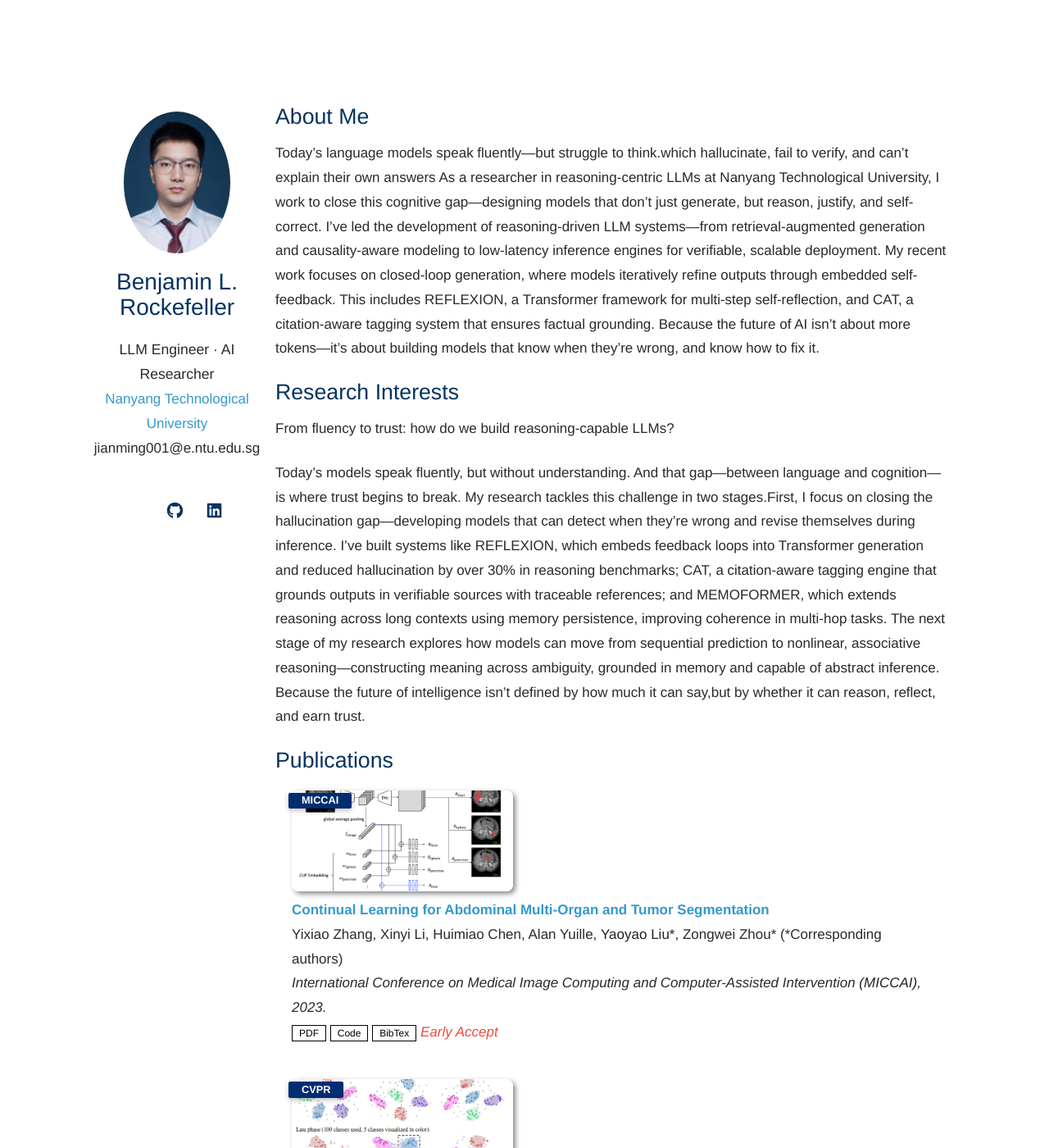
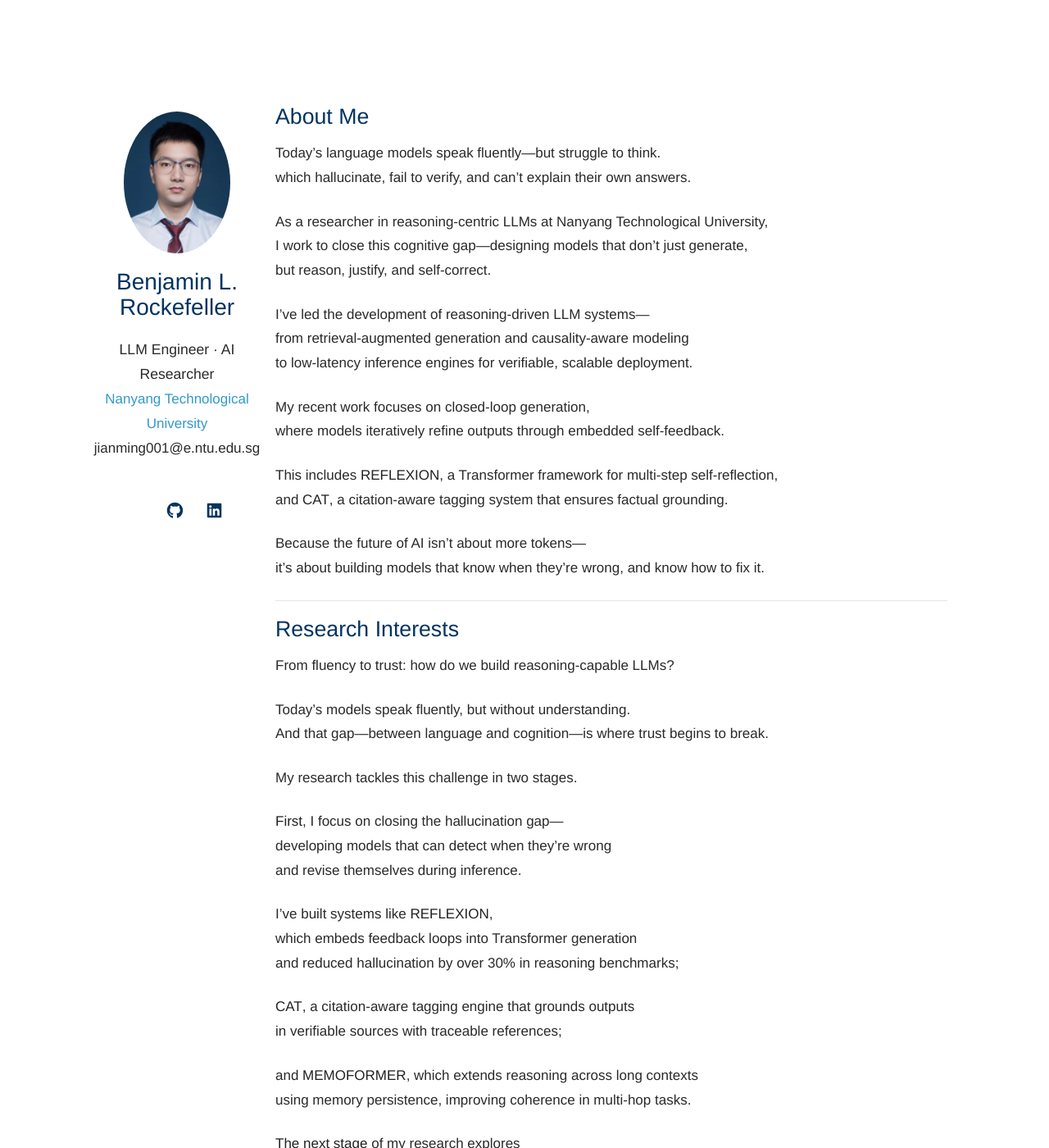
Before and after one commit to BenjaminRockefeller/benjaminrockefeller.github.io, a Jekyll site: the page built from index.md, in a window 1280 px wide and 1400 px high. Shown: the whole window at 82% size. Built offline with Jekyll 4.4.1, drawn with Linux system fonts in a browser that asks for light colours; a style sheet for code colours, icons or effects is not loaded; our own code applies the rules of GitHub Pages for plain Markdown files; some of the changed text lies outside the part shown.

Commit message:
Update index.md

```diff
--- a/index.md
+++ b/index.md
@@ -1,24 +1,64 @@
 ---
 layout: homepage
 ---
+
 ## About Me
 
-Today’s language models speak fluently—but struggle to think.which hallucinate, fail to verify, and can’t explain their own answers
-As a researcher in reasoning-centric LLMs at Nanyang Technological University, I work to close this cognitive gap—designing models that don’t just generate, but reason, justify, and self-correct.
-I’ve led the development of reasoning-driven LLM systems—from retrieval-augmented generation and causality-aware modeling to low-latency inference engines for verifiable, scalable deployment.
-My recent work focuses on closed-loop generation, where models iteratively refine outputs through embedded self-feedback.
-This includes REFLEXION, a Transformer framework for multi-step self-reflection, and CAT, a citation-aware tagging system that ensures factual grounding.
-Because the future of AI isn’t about more tokens—it’s about building models that know when they’re wrong, and know how to fix it.
+Today’s language models speak fluently—but struggle to think.
+which hallucinate, fail to verify, and can’t explain their own answers.
+
+As a researcher in reasoning-centric LLMs at Nanyang Technological University,
+I work to close this cognitive gap—designing models that don’t just generate,
+but reason, justify, and self-correct.
+
+I’ve led the development of reasoning-driven LLM systems—
+from retrieval-augmented generation and causality-aware modeling
+to low-latency inference engines for verifiable, scalable deployment.
+
+My recent work focuses on closed-loop generation,
+where models iteratively refine outputs through embedded self-feedback.
+
+This includes **REFLEXION**, a Transformer framework for multi-step self-reflection,
+and **CAT**, a citation-aware tagging system that ensures factual grounding.
+
+Because the future of AI isn’t about more tokens—
+it’s about building models that know when they’re wrong, and know how to fix it.
+
+---
 
 ## Research Interests
 
 From fluency to trust: how do we build reasoning-capable LLMs?
 
-Today’s models speak fluently, but without understanding. And that gap—between language and cognition—is where trust begins to break.
-My research tackles this challenge in two stages.First, I focus on closing the hallucination gap—developing models that can detect when they’re wrong and revise themselves during inference. I’ve built systems like REFLEXION, which embeds feedback loops into Transformer generation and reduced hallucination by over 30% in reasoning benchmarks; CAT, a citation-aware tagging engine that grounds outputs in verifiable sources with traceable references; and MEMOFORMER, which extends reasoning across long contexts using memory persistence, improving coherence in multi-hop tasks.
-The next stage of my research explores how models can move from sequential prediction to nonlinear, associative reasoning—constructing meaning across ambiguity, grounded in memory and capable of abstract inference.
-Because the future of intelligence isn’t defined by how much it can say,but by whether it can reason, reflect, and earn trust.
+Today’s models speak fluently, but without understanding.
+And that gap—between language and cognition—is where trust begins to break.
 
+My research tackles this challenge in two stages.
+
+**First**, I focus on closing the hallucination gap—
+developing models that can detect when they’re wrong
+and revise themselves during inference.
+
+I’ve built systems like **REFLEXION**,
+which embeds feedback loops into Transformer generation
+and reduced hallucination by over 30% in reasoning benchmarks;
+
+**CAT**, a citation-aware tagging engine that grounds outputs
+in verifiable sources with traceable references;
+
+and **MEMOFORMER**, which extends reasoning across long contexts
+using memory persistence, improving coherence in multi-hop tasks.
+
+**The next stage** of my research explores
+how models can move from sequential prediction
+to nonlinear, associative reasoning—
+constructing meaning across ambiguity,
+grounded in memory and capable of abstract inference.
+
+Because the future of intelligence isn’t defined by how much it can say,
+but by whether it can reason, reflect, and earn trust.
+
+---
 
 {% include_relative _includes/publications.md %}
 {% include_relative _includes/services.md %}
```
